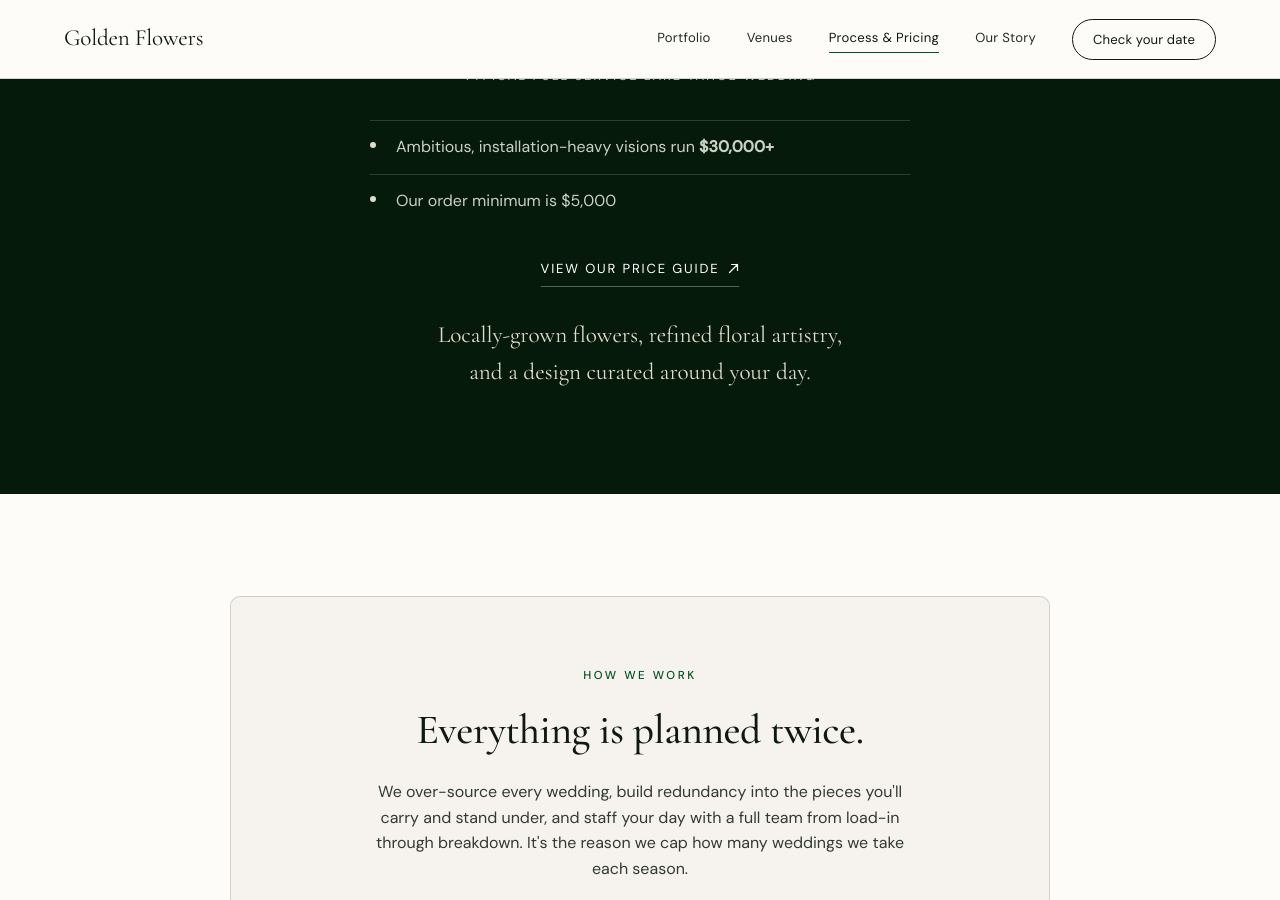
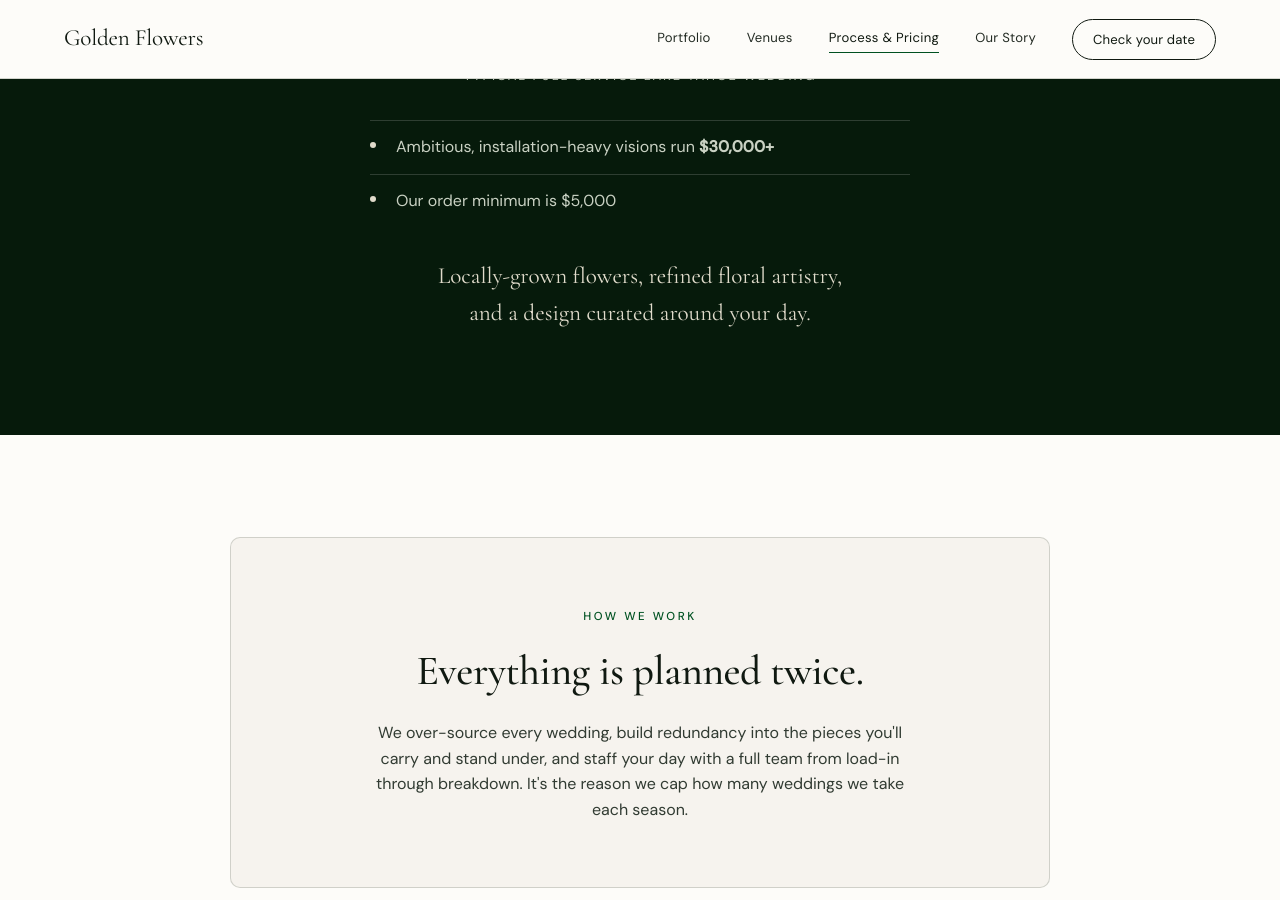
Before and after one commit to jshplhm/goldenflowers, a Jekyll site: the page built from weddings/index.md, in a window 1280 px wide and 900 px high, scrolled down 3666 px. Built offline with Jekyll 4.4.1, drawn with Linux system fonts in a browser that asks for light colours.

Commit message:
Remove the external Canva price guide link from /weddings
Real numbers live on the page itself; the outbound guide sent couples
off-site to a document we can't keep in sync. The template already
guards on an empty guide_url, so blanking it hides the link.

Co-Authored-By: Claude Opus 5 <noreply@anthropic.com>

```diff
--- a/_data/weddings.yml
+++ b/_data/weddings.yml
@@ -83,8 +83,8 @@ pricing:
   points:
     - Ambitious, installation-heavy visions run **$30,000+**
     - Our order minimum is $5,000
-  guide_text: View our price guide
-  guide_url: https://canva.link/goldenflowerspriceguide
+  guide_text: ""
+  guide_url: ""
   tagline: Locally-grown flowers, refined floral artistry, and a design curated
     around your day.
 assurance:
```
